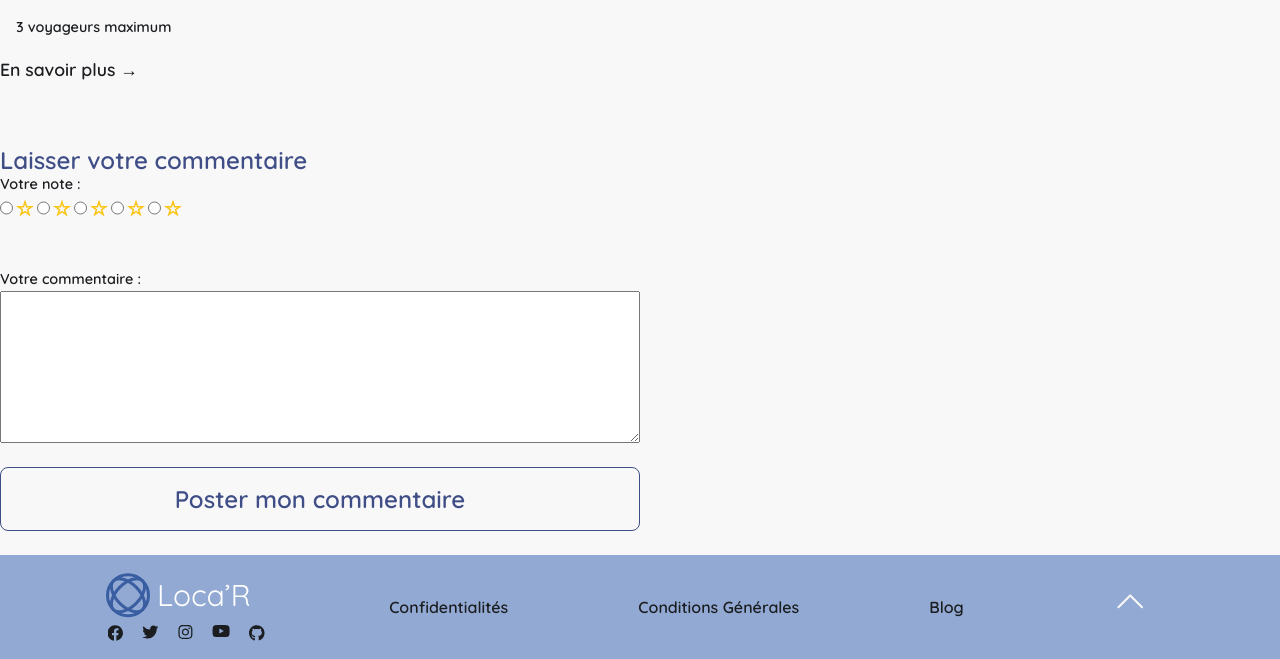
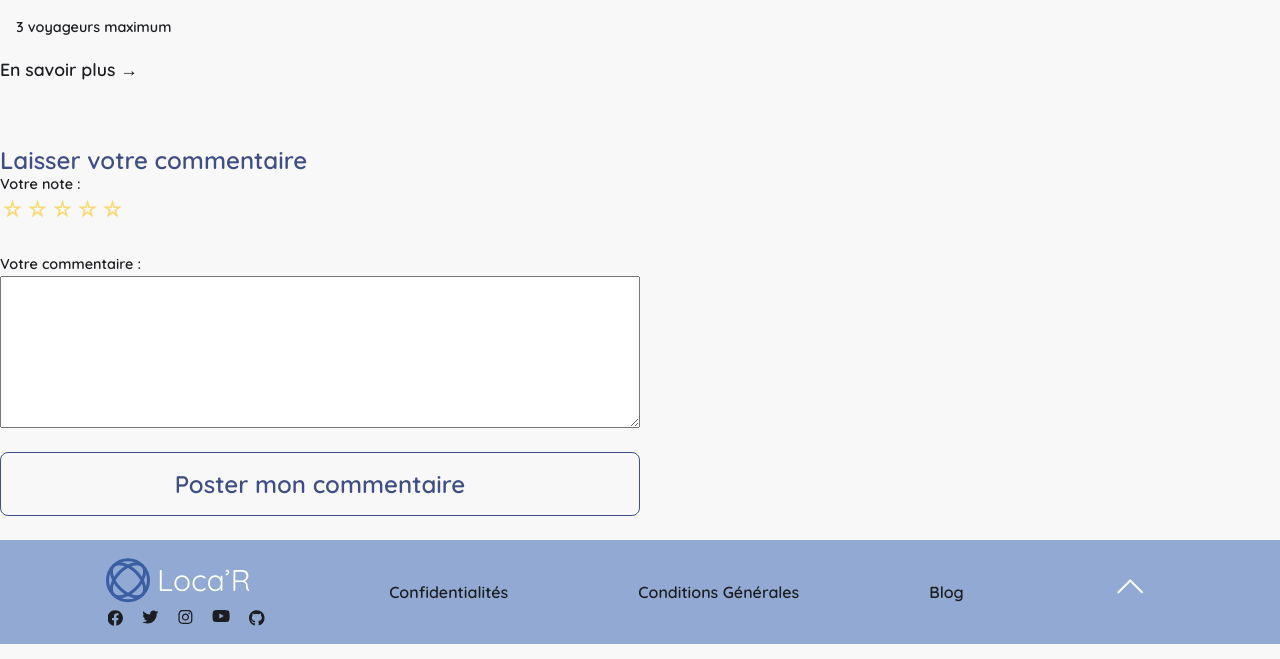
Before and after one commit to Anathariel/Project-Rbnb, a PHP site: page /property/125 in a window 1280 px wide. Shown: the part 2947-3606 px from the top of the page. Run offline with PHP 8.4, Linux system fonts and the light colour scheme; data comes from the database, SQL or seed files in the repository; data that the repository does not hold is empty; some libraries are stand-ins or nearby versions.

Commit message:
🚧 Work on radio star rating system

```diff
--- a/asset/css/style.css
+++ b/asset/css/style.css
@@ -1407,6 +1407,26 @@ section#property-section .add-comment-form form .rating-input .rating-stars {
   display: flex;
   flex-direction: row;
 }
+section#property-section .add-comment-form form .rating-input .rating-stars label img {
+  width: 25px;
+  /* Adjust the size of the stars as needed */
+  cursor: pointer;
+  opacity: 0.6;
+  /* Set the initial opacity for non-active stars */
+}
+section#property-section .add-comment-form form .rating-input .rating-stars label img:hover {
+  opacity: 0.8;
+  /* Set the opacity on hover */
+}
+section#property-section .add-comment-form form .rating-input .rating-stars input[type=radio]:checked + label img {
+  opacity: 1;
+  /* Set the opacity to 1 for the checked (active) star */
+}
+section#property-section .add-comment-form form .rating-input .rating-stars input[type=radio] {
+  position: absolute;
+  opacity: 0;
+  pointer-events: none;
+}
 section#property-section .add-comment-form form .comment-input {
   display: flex;
   flex-direction: column;
--- a/asset/css/style.scss
+++ b/asset/css/style.scss
@@ -1745,9 +1745,34 @@ section#property-section {
       .rating-input {
         display: flex;
         flex-direction: column;
-        .rating-stars{
+
+        .rating-stars {
           display: flex;
           flex-direction: row;
+
+          label img {
+            width: 25px;
+            /* Adjust the size of the stars as needed */
+            cursor: pointer;
+            opacity: 0.6;
+            /* Set the initial opacity for non-active stars */
+          }
+
+          label img:hover {
+            opacity: 0.8;
+            /* Set the opacity on hover */
+          }
+
+          input[type="radio"]:checked+label img {
+            opacity: 1;
+            /* Set the opacity to 1 for the checked (active) star */
+          }
+
+          input[type="radio"] {
+            position: absolute;
+            opacity: 0;
+            pointer-events: none;
+          }
         }
       }
 
@@ -1797,6 +1822,7 @@ section#property-section {
       button:hover:before {
         width: 100%;
       }
+
       input[type=submit] {
         display: none;
       }
--- a/view/property.html.twig
+++ b/view/property.html.twig
@@ -445,10 +445,8 @@
 			<h3>Laisser votre commentaire</h3>
 			<div class="add-comment-form">
 				<form action="{{ path('commentAdd') }}" method="POST">
-					<div
-						class="rating-input">
-						{# <input type="number" id="rating" name="rating" required> #}
 					<div class="rating-input">
+						<input type="hidden" id="rating" name="rating" required>
 						<label for="rating">Votre note :</label>
 						<div class="rating-stars">
 							<input type="radio" id="star1" name="rating" value="1">
@@ -463,9 +461,6 @@
 							<label for="star5"><img src="{{ asset('/media/icons/rating-emptystar.svg') }}"></label>
 						</div>
 					</div>
-
-
-					</div>
 					<div class="comment-input">
 						<label for="comment">Votre commentaire :</label>
 						<textarea name="commentText" id="comment" cols="60" rows="10" required></textarea>
```
Also changed, not shown: asset/js/main.js (+13 -0 lines), controller/CommentController.php (line endings or trailing spaces), 1 other file. Lines whose indentation alone changed are shown as unchanged.
